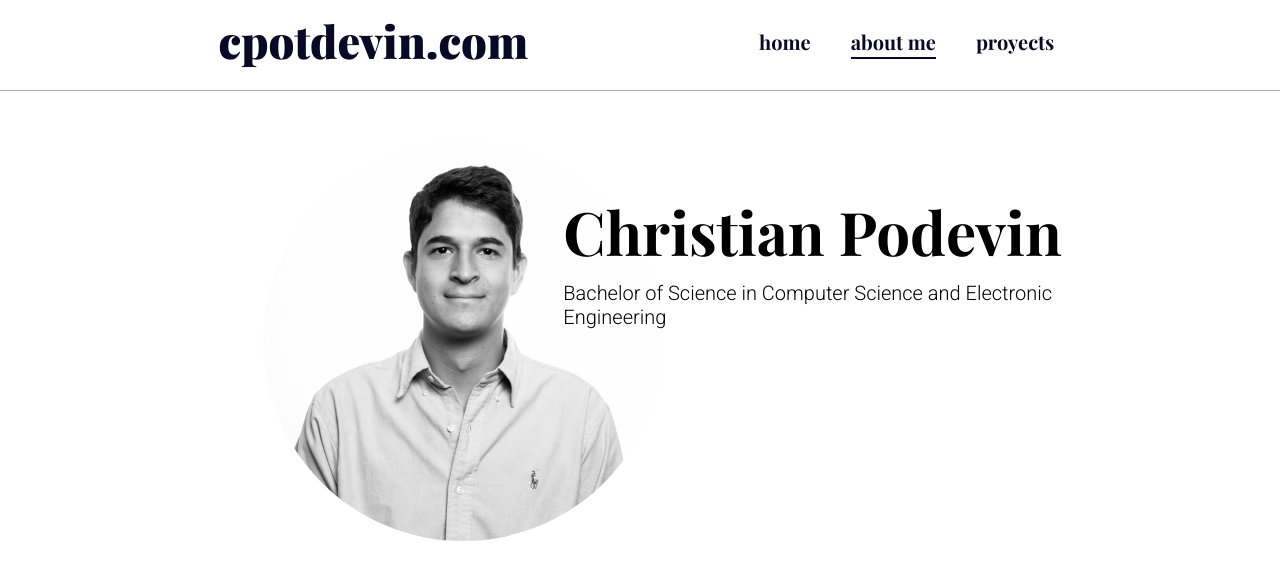
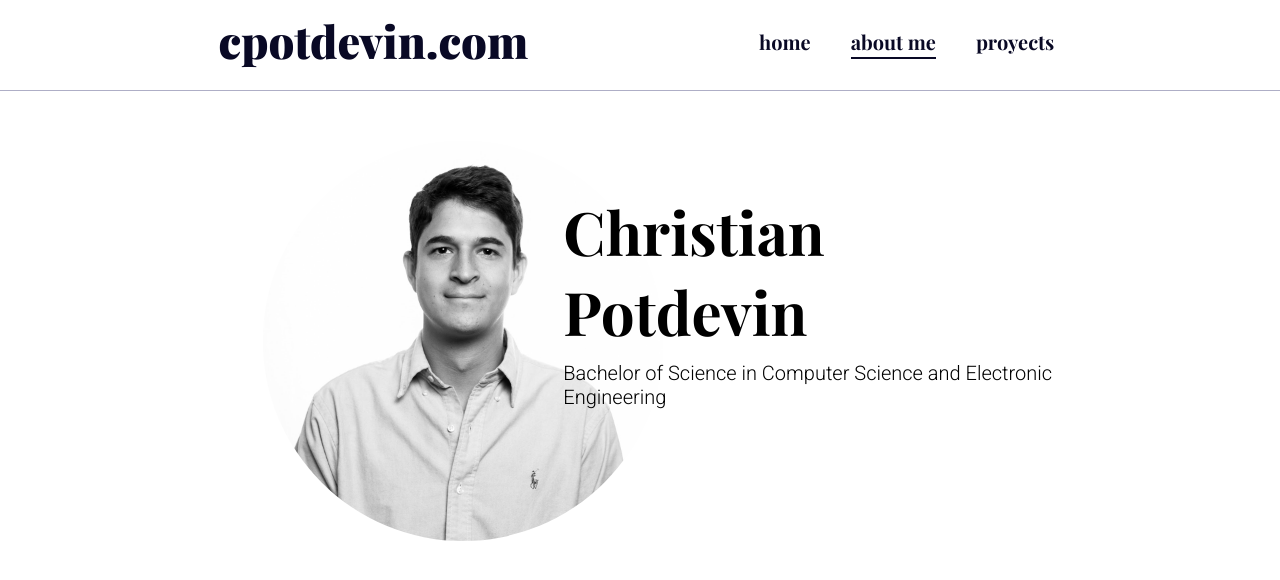
Before and after one commit to cpotdevin/cpotdevindotcom, a React (Create React App) app in the folder app/: page /about-me in a window 1280 px wide. Shown: the top 580 px of the page. Built offline with nearby package versions, Linux system fonts and the light colour scheme.

Commit message:
minor fixes

```diff
--- a/app/src/main-pages/AboutMe.js
+++ b/app/src/main-pages/AboutMe.js
@@ -9,7 +9,7 @@ const AboutMe = () => (
     <Grid container className='content' xs={10} md={8}>
       <img src={portrait} alt='Christian Potdevin' class='my-portrait' />
       <h1 id='about-me-name'>
-        Christian Podevin
+        Christian Potdevin
         <h2 id='about-me-title'>Bachelor of Science in Computer Science and Electronic Engineering</h2>
       </h1>
     </Grid>
```
